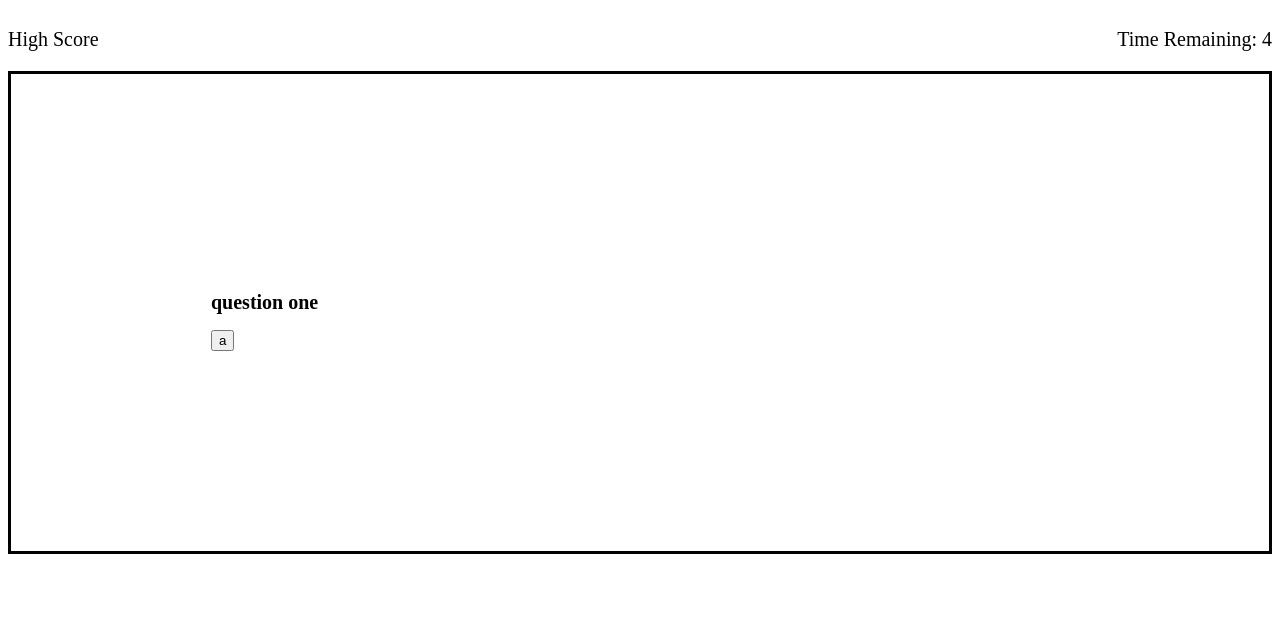
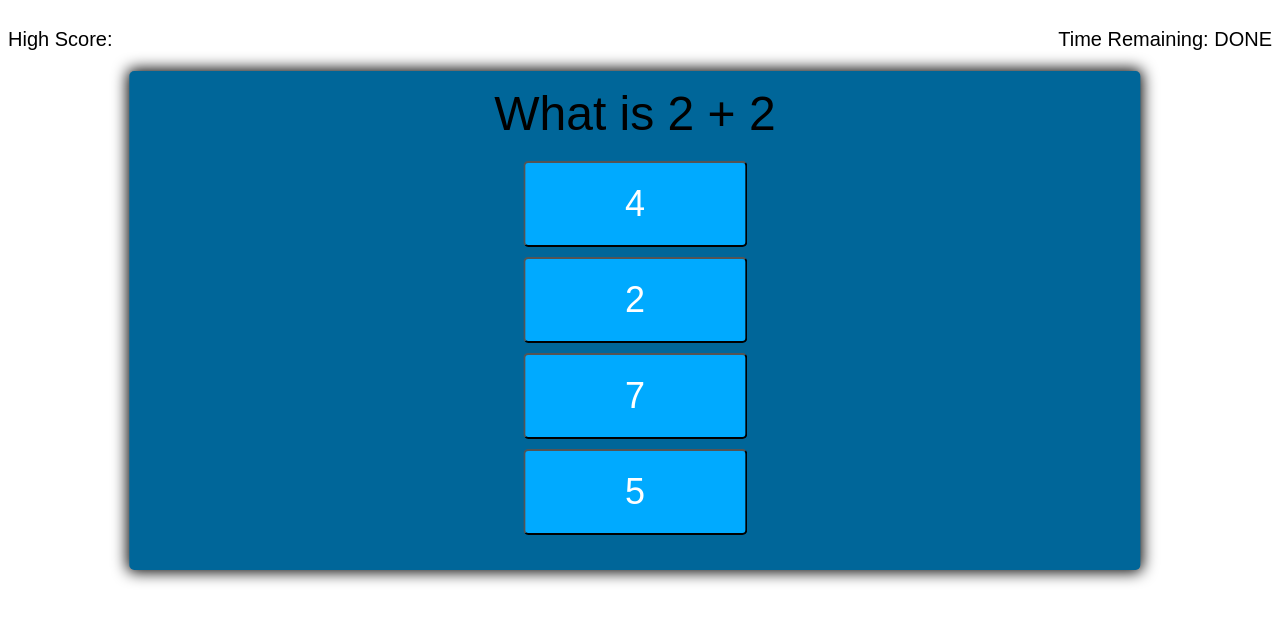
Before and after one commit to Thor40/codeQuiz, a plain HTML site: page index.html in a window 1280 px wide. Both pictures are taken after a click on the button "Start!". Drawn offline with Linux system fonts and the light colour scheme.

Commit message:
different approach to question generation

```diff
--- a/assets/script/script.js
+++ b/assets/script/script.js
@@ -1,92 +1,168 @@
-/*
-Click start button:
-    timer starts
-    presented with question;
-answer the question:
-    presented with another question;
-question answred incorrectly:
-    time subtracted from clock;
-all Q's answered or timer = 0:
-    gave is over;
-game is over:
-    save initials and score;
-SHOW HIGH SCORE;
-*/
-var bodyEl = document.createElement("div");
-var btnStart = document.querySelector("#btn-start");
-var qtnContent = document.querySelector("#question-content");
-var welcomeContent = document.querySelector("#welcome-container");
+var startButton = document.getElementById('btn-start')
+var nextButton = document.getElementById('btn-next')
+var questionContainerEl = document.getElementById('question-container')
+var welcome = document.getElementById('welcome-container')
+var questionEl = document.getElementById('question')
+const answerButtonEl = document.getElementById('btn-answer')
+var timerEl = document.getElementById("timer");
+var showScore = document.getElementById('btn-score')
+var scoreForm = document.getElementById('score-form')
+var countCorrectAnswers = 0;
 
-var timeLeft = 0;
-var timerEl = document.getElementById("timer");
-var questionChoices = [ "question one", "question two", "question three"];
-var questionIdCounter = 0;
-var answerChoices = [ "a", "b", "c", "d"];
-var answerIdCounter = 0;
+startButton.addEventListener('click', startGame)
+startButton.addEventListener('click', countdown)
+nextButton.addEventListener('click', () => {
+    currentQuestionIndex++
+    setNextQuestion()
+})
+showScore.addEventListener('click', highScore)
 
 //timer
 function countdown() {
-    timeLeft = 5;
+    timeLeft = 75;
 
     var timeInterval = setInterval(function() {
         timerEl.textContent = timeLeft;
         timeLeft --;
 
-        if (timeLeft === 0) {
+        if (timeLeft === 0 || shuffleQuestions.length > currentQuestionIndex + 1) {
             timerEl.textContent = "DONE"
             clearInterval(timeInterval);
         }
     }, 1000);
-    //hide welcome elements
-    document.getElementById("welcome-h1").style.display = 'none';
-    document.getElementById("welcome-h2").style.display = 'none';
-    document.getElementById("btn-start").style.display = 'none';
-};
-
-var createQuestions = function() {
-    var questionTitleEl = document.createElement("div");
-    question = questionChoices[questionIdCounter]
-    questionTitleEl.innerHTML = "<h1 class='qtn-title'>" + question + "</h1>";
-
-    qtnContent.appendChild(questionTitleEl);
-
-
-    var btn1 = document.createElement('button');
-    btn1.setAttribute("id", "correctA");
-    btnCounter = answerChoices[answerIdCounter];
-    btn1.innerHTML = btnCounter;
-    if (answerIdCounter < 4) {
-        qtnContent.appendChild(btn1);
-        answerIdCounter++;
-    }
-
-
-    // var btn2 = document.createElement('button');
-    // btnCounter = answerChoices[1];
-    // btn2.innerHTML = btnCounter;
-    // qtnContent.appendChild(btn2);
-
-    // var btn3 = document.createElement('button');
-    // btnCounter = answerChoices[2];
-    // btn3.innerHTML = btnCounter;
-    // qtnContent.appendChild(btn3);
-
-    // var btn4 = document.createElement('button');
-    // btnCounter = answerChoices[3];
-    // btn4.innerHTML = btnCounter;
-    // qtnContent.appendChild(btn4);
-
-document.getElementById('correctA').addEventListener("click", answered)
-
-
-};
-
-var answered = function () {
-    alert("Correct!");
-    questionIdCounter++;
-    createQuestions();
 };
 
 
-document.getElementById("btn-start").addEventListener("click", countdown);
-document.getElementById("btn-start").addEventListener("click", createQuestions);
+//index for question order/ random question shuffle
+var shuffleQuestions, currentQuestionIndex
+
+function startGame() {
+    // hiding start button
+    startButton.classList.add('hide')
+    welcome.classList.add('hide')
+    //randomly shuffle order of questions
+    shuffleQuestions = questions.sort(() => Math.random() - .5)
+    // index of questions, starting on 0
+    currentQuestionIndex = 0
+    // unhiding questions and answers
+    questionContainerEl.classList.remove('hide')
+    // run next question function
+    setNextQuestion()
+    countCorrectAnswers = 0;
+
+}
+// sets next question
+function setNextQuestion () {
+    resetState()
+    // shuffles question per the current index location
+    showQuestion(shuffleQuestions[currentQuestionIndex])
+
+}
+
+//show answers
+function showQuestion(question) {
+    // add the text to the current question
+    questionEl.innerText = question.question
+    //for each indiviudal answer
+    question.answers.forEach(answer => {
+        //create a button
+        var button = document.createElement('button')
+        // set the button text to answer
+        button.innerText = answer.text
+        // add class of btn
+        button.classList.add('btn')
+        //add a dataset attribute to button el
+        if (answer.correct) {
+            button.dataset.correct = answer.correct
+        }
+        // take the button click in as a parameter
+        button.addEventListener('click', selectAnswer)
+        //append newly created button to the answer button element
+        answerButtonEl.appendChild(button)
+    })
+}
+
+function resetState() {
+    nextButton.classList.add('hide')
+    //if there is a child in the answer button elements, remove
+    while (answerButtonEl.firstChild) {
+        answerButtonEl.removeChild(answerButtonEl.firstChild)
+    }
+}
+
+// answer function set to target
+function selectAnswer (event) {
+    var selectedButton = event.target
+    // correct is pulled from dataset
+    var correct = selectedButton.dataset.correct
+    //if target is correct (see setStatusClass)
+    setStatusClass(document.body, correct)
+    // then it will populate a new set of questions from the next dataset
+    Array.from(answerButtonEl.children).forEach(button => {
+        setStatusClass(button, button.dataset.correct)
+    })
+    //if we are at the last question, hide next to stop question cycling
+    if (shuffleQuestions.length > currentQuestionIndex + 1) {
+        nextButton.classList.remove('hide')
+        // allow restart of game
+    } else {
+        showScore.classList.remove('hide')
+        showScore.innerText = "Show Score!"
+        questionContainerEl.classList.add('hide')
+    }
+    if (selectedButton.dataset = correct) {
+        countCorrectAnswers++;
+    }
+    localStorage.setItem('score', countCorrectAnswers);
+    document.getElementById('right-answers').innerHTML = countCorrectAnswers;
+}
+
+function setStatusClass(element, correct) {
+    clearStatusClass(element)
+    if(correct) {
+        element.classList.add('correct')
+    } else {
+        element.classList.add('wrong')
+    }
+}
+
+function clearStatusClass(element) {
+    element.classList.remove('correct')
+    element.classList.remove('wrong')
+}
+
+function highScore() {
+    localStorage.getItem(countCorrectAnswers)
+    questionContainerEl.classList.remove('hide')
+    showScore.classList.add('hide')
+    resetState()
+    var scoreInput = window.prompt("Please add initials!")
+    questionEl.innerText.add(scoreInput[countCorrectAnswers])
+}
+
+// questions string and answers array
+var questions = [
+    {
+        question: 'What is 2 + 2',
+        answers: [
+            { text: '4', correct: true, wrong: false},
+            { text: '2', correct: false, wrong: true },
+            { text: '7', correct: false, wrong: true },
+            { text: '5', correct: false, wrong: true }
+        ]
+    },
+    {
+        question: 'What is 4 + 3',
+        answers: [
+            { text: '7', correct: true },
+            { text: '56', correct: false }
+        ]
+    },
+    {
+        question: 'What color is the sky',
+        answers: [
+            { text: 'blue', correct: true },
+            { text: 'red', correct: false }
+        ]
+    }
+]
--- a/assets/style.css
+++ b/assets/style.css
@@ -1,3 +1,20 @@
+*, *::before, *::after {
+    box-sizing: border-box;
+    font-family: Arial, Helvetica, sans-serif;
+}
+
+:root {
+    --hue-neutral: 200;
+    --hue-wrong: 0;
+    --hue-correct: 145;
+}
+
+body {
+    --hue: var(--hue-neutral);
+    background-color: white;
+}
+
+
 .score {
     display: flex;
     flex-direction: row;
@@ -8,7 +25,7 @@
     justify-content: space-between;
 }
 
-.container {
+.welcome {
     display: flex;
     flex-flow: column wrap;
     align-items: center;
@@ -24,12 +41,55 @@
     display: none;
 }
 
-.questionContent {
-    margin: auto;
-    border: solid black;
+.question-container{
+    display: flex;
+    flex-flow: column wrap;
+    justify-content: center;
+    align-items: center;
     padding: 200px;
+    border-radius: 5px;
+    padding: 15px;
+    box-shadow: 0 0 15px 2px;
+    background-color: hsl(var(--hue),100%, 30%);
+    width: 80%;
+    transform: translate(12%);
 }
 
-.qtn-title {
-    font-size: 20px;
+.question {
+    font-size: 48px;
 }
+
+.btn-grid {
+    display: grid;
+    gap: 10px;
+    margin: 20px 0;
+}
+
+.btn {
+    --hue: var(--hue-neutral);
+    background-color: hsl(var(--hue), 100%, 50%);
+    font-size: 36px;
+    border-radius: 5px;
+    padding: 20px 100px;
+    color:white;
+    outline: none;
+}
+
+.btn:hover {
+    border-color: black;
+    opacity: .5;
+}
+
+.btnStartContainer {
+    padding: 30px;
+}
+
+.start-btn {
+    font-size: 80px;
+    font-weight: bold;
+    padding: 10px 20px;
+}
+
+.hide {
+    display: none;
+}
--- a/index.html
+++ b/index.html
@@ -7,21 +7,34 @@
   </head>
   <body>
     <div class="score">
-      <p>High Score</p>
+      <p>High Score: <span id="right-answers"></span></p>
       <p>Time Remaining: <span id="timer"></span></p>
     </div>
     <!-- welcome container -->
-    <div class="container" id="welcome-container">
+    <div class="welcome" id="welcome-container">
         <h1 class="title" id="welcome-h1">Coding Quiz Challenge</h1>
-        <h2 class="subtitle" id="welcome-h2">This in a coding quiz challenge to test you coding knowledge</h2>
+        <h2 class="subtitle" id="welcome-h2">This is a coding quiz challenge to test your coding knowledge</h2>
     </div>
-    <!-- question content -->
-        <section class="questionContent" id="question-content"></section>
-        <div class="btnAnswer" id="btn-answer"></div>
+        <section class="hide" id="question-container">
+          <div class="question-container">
+            <div class="question" id="question">Question</div>
+            <form class="score-form hide" id="score-form"></form>
+              <div class="btn-grid" id="btn-answer">
+                <button class="btn">Answer 1</button>
+                <button class="btn">Answer 2</button>
+                <button class="btn">Answer 3</button>
+                <button class="btn">Answer 4</button>
+              </div>
+            </div>
+          </div>
+       </section>
     <!-- start button -->
     <div class="btnStartContainer">
-        <button class="btn" id="btn-start">Start!</button>
-    </div>
-  <script src="assets/script/script.js"></script>
+      <button class="start-btn btn" id="btn-start">Start!</button>
+      <button class="start-btn btn hide" id="btn-next">Next!</button>
+      <button class="start-btn btn hide" id="btn-score">Next!</button>
+  </div>
+
+  <script src="./assets/script/script.js"></script>
   </body>
 </html>
```
